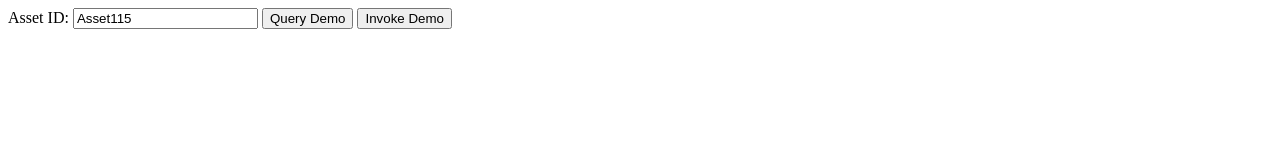
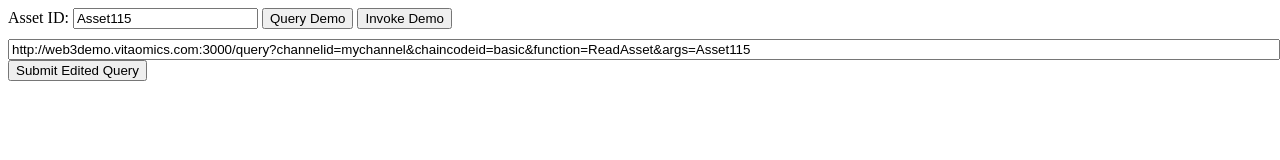
Before and after one commit to yagosys/dappdemo, a plain HTML site: page hyperledger/rest-api-go/web/index.html in a window 1280 px wide. Both pictures are taken after a click on the button "Query Demo". Drawn offline with Linux system fonts and the light colour scheme; no server answers.

Commit message:
add editbox

```diff
--- a/hyperledger/rest-api-go/web/index.html
+++ b/hyperledger/rest-api-go/web/index.html
@@ -10,13 +10,23 @@
     <input type="text" id="assetIdInput" placeholder="Enter Asset ID" value="Asset115">
     <button id="queryDemo">Query Demo</button>
     <button id="invokeDemo">Invoke Demo</button>
+
+    <input type="text" id="queryUrl" style="width:100%; margin-top: 10px;" >
+    <button id="submitQuery">Submit Edited Query</button>
+
      <div id="result"></div>
 
     <script>
 
 document.getElementById('queryDemo').addEventListener('click', function() {
             let assetId = document.getElementById('assetIdInput').value;
-            fetch(`http://web3demo.vitaomics.com:3000/query?channelid=mychannel&chaincodeid=basic&function=ReadAsset&args=${encodeURIComponent(assetId)}`)
+let queryUrl = `http://web3demo.vitaomics.com:3000/query?channelid=mychannel&chaincodeid=basic&function=ReadAsset&args=${encodeURIComponent(assetId)}`;
+document.getElementById('queryUrl').value = queryUrl;
+});
+
+document.getElementById('submitQuery').addEventListener('click', function() {
+let queryUrl = document.getElementById('queryUrl').value;
+fetch(queryUrl)
                 .then(response => response.json())
         .then(data => {
             document.getElementById('result').innerText = 'Query Result: ' + JSON.stringify(data);
```
